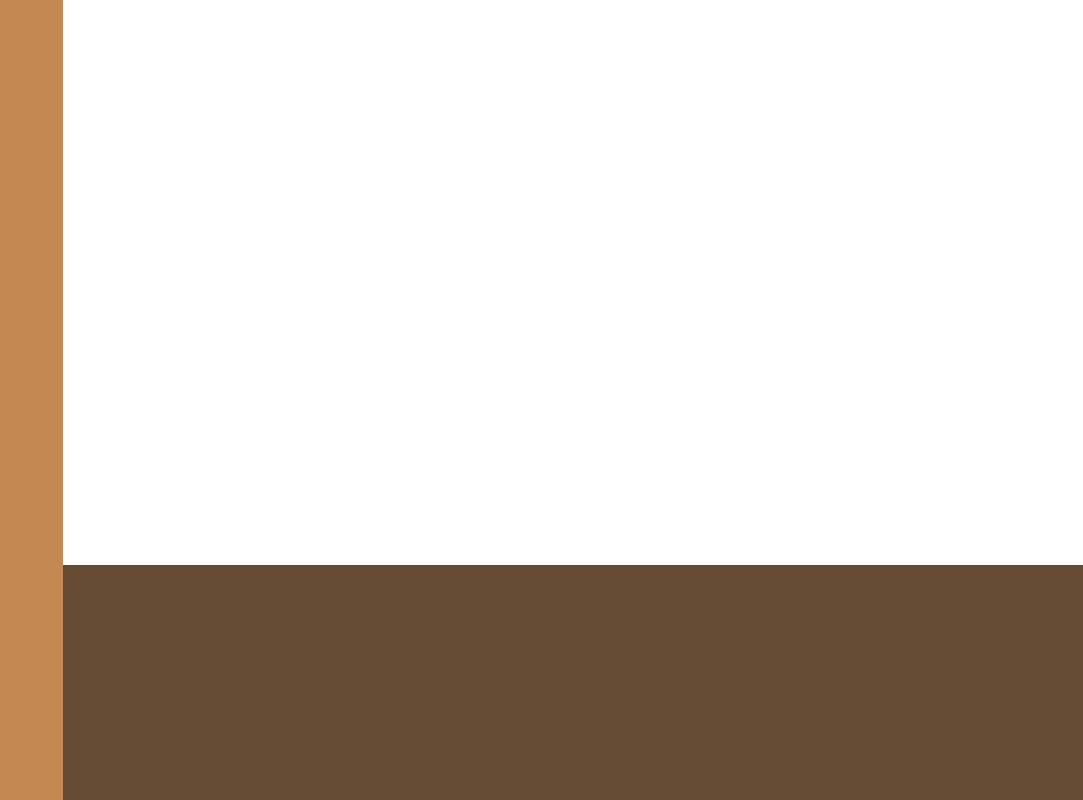
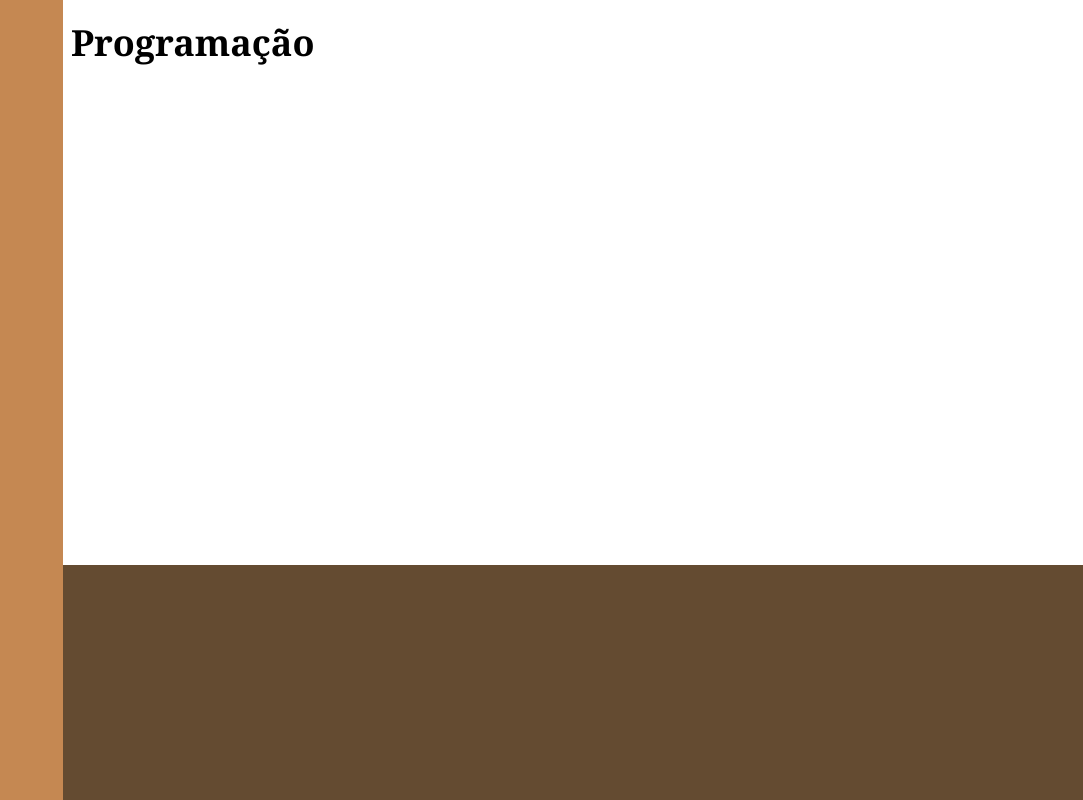
Before and after one commit to adsifspcaragua/Projeto-Hartat, a React (Vite) app: page /programacao in a window 1280 px wide. Before the commit this address had no page. Shown: the whole page, without its empty margins (197-1280 px from the left). Built offline with nearby package versions, Linux system fonts and the light colour scheme.

Commit message:
Iniciando a pagina de programação

```diff
--- a/src/components/PageRouter.jsx
+++ b/src/components/PageRouter.jsx
@@ -1,6 +1,7 @@
 import { BrowserRouter, Routes, Route } from 'react-router-dom'
 import './css/Sidebar.css'
 import Home from '../pages/Home'
+import Programacao from '../pages/Programacao'
 
 function PageRouter() {
 
@@ -9,6 +10,7 @@ function PageRouter() {
             <BrowserRouter>
                 <Routes>
                     <Route index element={<Home />}/>
+                    <Route path='/programacao' element={<Programacao/>}/>
                 </Routes>
             </BrowserRouter>
         </main>
--- /dev/null
+++ b/src/pages/Programacao.jsx
@@ -0,0 +1,9 @@
+function Programacao() {
+    return(
+        <>
+        <h1>Programação</h1>
+        </>
+    )
+}
+
+export default Programacao
```
Also changed, not shown: 1 other file (tests, documents, lock files or other folders).
